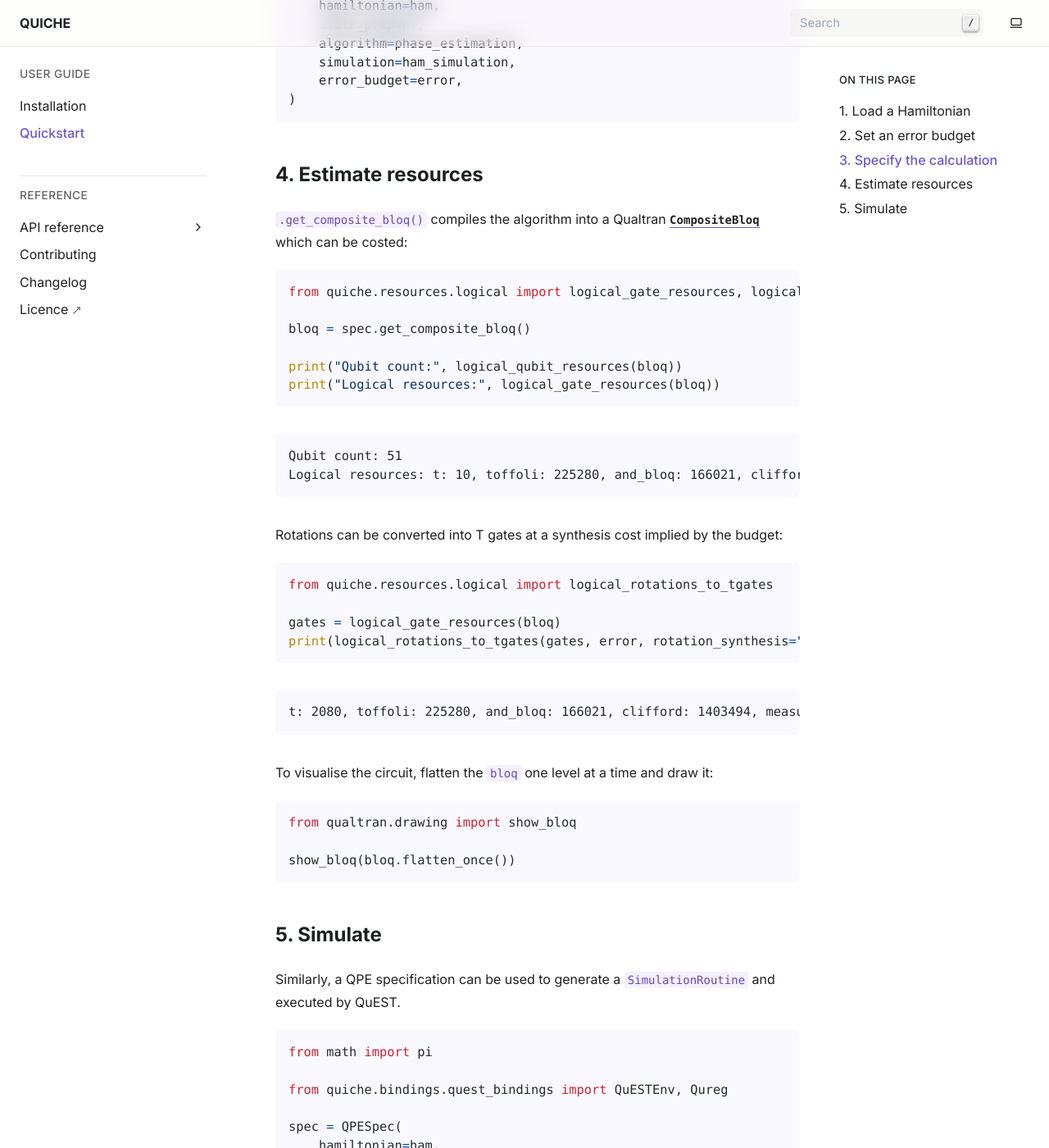
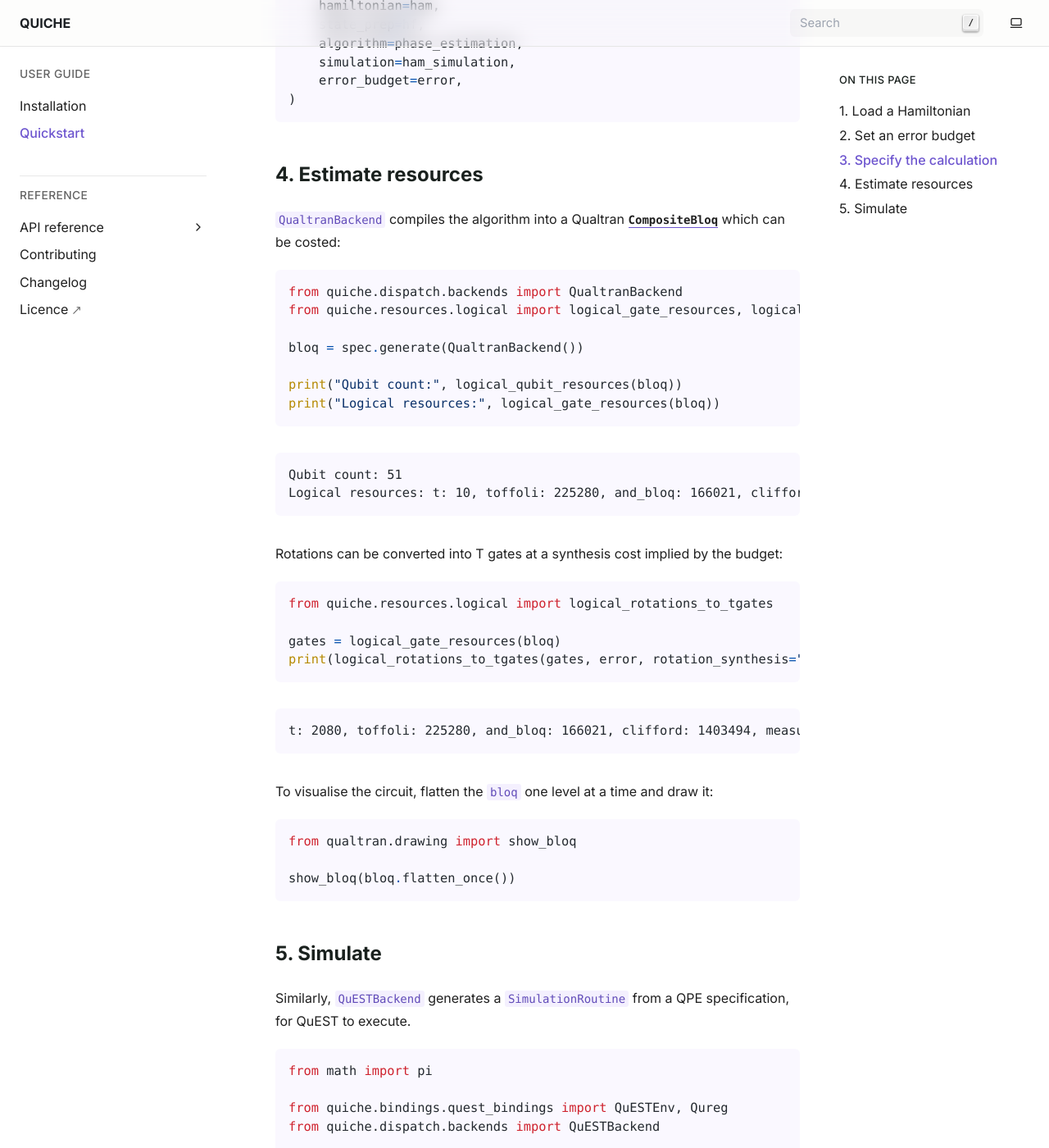
Before and after one commit to Quantum-Motion/quiche, a Sphinx documentation site: the page built from docs/quickstart.md, in a window 1280 px wide and 1400 px high, scrolled down 2280 px. Shown: the whole window at 82% size. Built offline with Sphinx 7.4.7, drawn with Linux system fonts in a browser that asks for light colours; some of the changed text lies outside the part shown.

Commit message:
docs: update with changes

````diff
--- a/docs/quickstart.md
+++ b/docs/quickstart.md
@@ -90,13 +90,14 @@ spec = QPESpec(
 
 ## 4. Estimate resources
 
-`.get_composite_bloq()` compiles the algorithm into a Qualtran
+{py:class}`~quiche.dispatch.backends.qualtran.QualtranBackend` compiles the algorithm into a Qualtran
 [`CompositeBloq`](https://qualtran.readthedocs.io/en/latest/reference/qualtran/CompositeBloq.html) which can be costed:
 
 ```python
+from quiche.dispatch.backends import QualtranBackend
 from quiche.resources.logical import logical_gate_resources, logical_qubit_resources
 
-bloq = spec.get_composite_bloq()
+bloq = spec.generate(QualtranBackend())
 
 print("Qubit count:", logical_qubit_resources(bloq))
 print("Logical resources:", logical_gate_resources(bloq))
@@ -130,13 +131,14 @@ show_bloq(bloq.flatten_once())
 
 ## 5. Simulate
 
-Similarly, a QPE specification can be used to generate a
-{py:class}`~quiche.simulation.routine.SimulationRoutine` and executed by QuEST.
+Similarly, {py:class}`~quiche.dispatch.backends.quest.QuESTBackend` generates a
+{py:class}`~quiche.simulation.routine.SimulationRoutine` from a QPE specification, for QuEST to execute.
 
 ```python
 from math import pi
 
 from quiche.bindings.quest_bindings import QuESTEnv, Qureg
+from quiche.dispatch.backends import QuESTBackend
 
 spec = QPESpec(
     hamiltonian=ham,
@@ -146,7 +148,7 @@ spec = QPESpec(
     error_budget=error,
 )
 
-routine = spec.to_quest()
+routine = spec.generate(QuESTBackend())
 
 with QuESTEnv():
     qureg = Qureg(spec.num_qubits)
````
Also changed, not shown: CHANGELOG.md (+5 -1 lines), README.md (+2 -1 lines), docs/api/dispatch.rst (+21 -0 lines).
